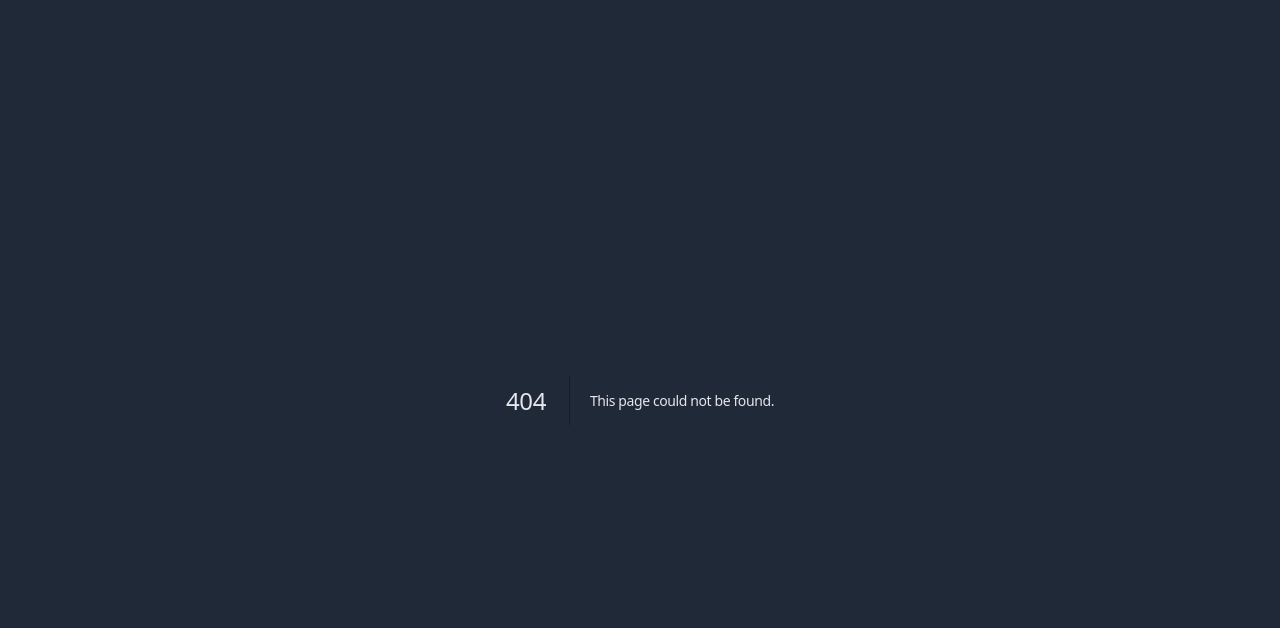
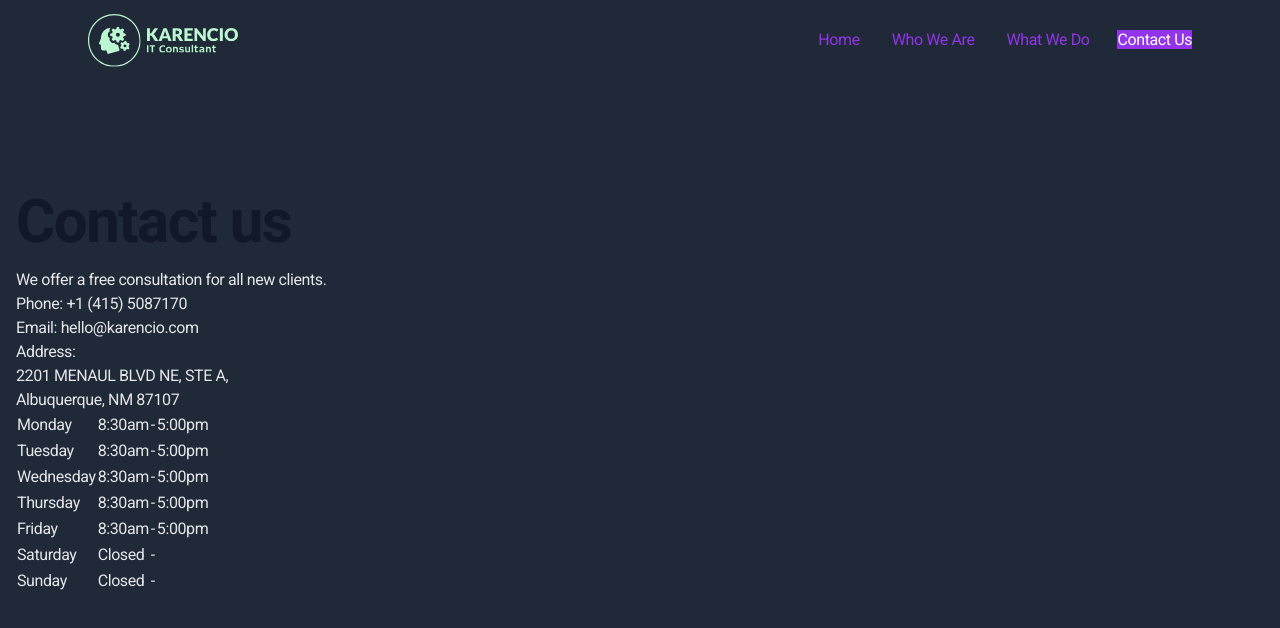
Before and after one commit to jupadev/karencio-website, a Next.js app: page /contact-us in a window 1280 px wide. Before the commit this address had no page. Shown: the top 628 px of the page. Built offline with nearby package versions, Linux system fonts and the light colour scheme.

Commit message:
feat: add contact-us page

```diff
--- /dev/null
+++ b/app/contact-us/page.tsx
@@ -0,0 +1,80 @@
+import React from 'react';
+import Header from '../partials/Header';
+
+const ContactUs = () => (
+  <article className="flex flex-col min-h-screen overflow-hidden">
+    <Header />
+    <main className="container mt-8 mx-auto px-4">
+      <div className="relative pt-32 pb-10 md:pt-40 md:pb-16">
+        <h1 className="mb-4 text-4xl font-extrabold leading-none tracking-tight text-gray-900 md:text-5xl lg:text-6xl dark:text-white">Contact us</h1>
+        <div>
+          We offer a free consultation for all new clients.
+        </div>
+        <div>
+          Phone: +1 (415) 5087170
+        </div>
+        <div>
+          Email: hello@karencio.com
+        </div>
+        <p>
+          Address:<br/>
+          2201 MENAUL BLVD NE, STE A,<br/>
+          Albuquerque, NM 87107
+        </p>
+        <table className="table-auto">
+          <tbody><tr>
+            <td className="day font-weight-bold">Monday</td>
+            <td className="opens">8:30am</td>
+            <td>-</td>
+            <td className="closes">5:00pm</td>
+          </tr>
+
+            <tr>
+              <td className="day font-weight-bold">Tuesday</td>
+              <td className="opens">8:30am</td>
+              <td>-</td>
+              <td className="closes">5:00pm</td>
+            </tr>
+
+            <tr>
+              <td className="day font-weight-bold">Wednesday</td>
+              <td className="opens">8:30am</td>
+              <td>-</td>
+              <td className="closes">5:00pm</td>
+            </tr>
+
+            <tr>
+              <td className="day font-weight-bold">Thursday</td>
+              <td className="opens">8:30am</td>
+              <td>-</td>
+              <td className="closes">5:00pm</td>
+            </tr>
+
+            <tr>
+              <td className="day font-weight-bold">Friday</td>
+              <td className="opens">8:30am</td>
+              <td>-</td>
+              <td className="closes">5:00pm</td>
+            </tr>
+
+            <tr>
+              <td className="day font-weight-bold">Saturday</td>
+              <td className="opens">Closed</td>
+              <td>-</td>
+              <td className="closes"></td>
+            </tr>
+
+            <tr>
+              <td className="day font-weight-bold">Sunday</td>
+              <td className="opens">Closed</td>
+              <td>-</td>
+              <td className="closes"></td>
+            </tr>
+
+          </tbody></table>
+
+      </div>
+    </main>
+  </article>);
+
+export default ContactUs;
--- a/app/partials/Footer.jsx
+++ b/app/partials/Footer.jsx
@@ -32,7 +32,7 @@ function Footer() {
 
             {/* Copyrights note */}
             <div className="text-gray-400 text-sm mr-4">
-              &copy; Karencio.com. All rights reserved. <a href="tel:+14155087170">+1(415)5087170</a>
+              &copy; Karencio.com. All rights reserved. <a href="tel:+14155087170">+1 (415) 5087170</a>
             </div>
             <div className="text-gray-400 text-sm mr-4">
               <a href="/privacy-policy">Privacy Policy</a>
--- a/app/partials/Header.jsx
+++ b/app/partials/Header.jsx
@@ -215,7 +215,7 @@ function Header() {
               </li>
               <li>
                 <Link
-                  href="/contact"
+                  href="/contact-us"
                   className="btn-sm text-white bg-purple-600 hover:bg-purple-700 ml-3"
                 >
                   Contact Us
@@ -284,7 +284,7 @@ function Header() {
                 </li>
                 <li>
                   <Link
-                    href="/contact"
+                    href="/contact-us"
                     className="font-medium w-full inline-flex items-center justify-center border border-transparent px-4 py-2 my-2 rounded-sm text-white bg-purple-600 hover:bg-purple-700 transition duration-150 ease-in-out"
                   >
                     Contact Us
```
